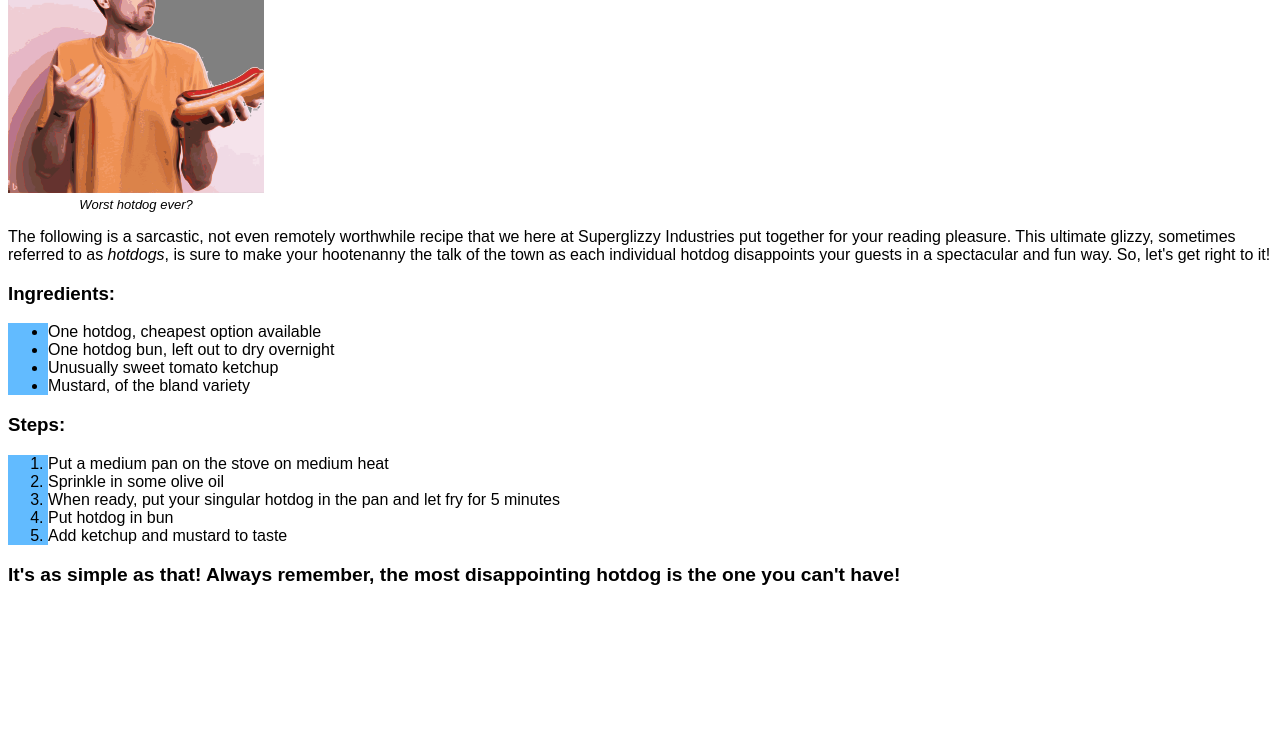
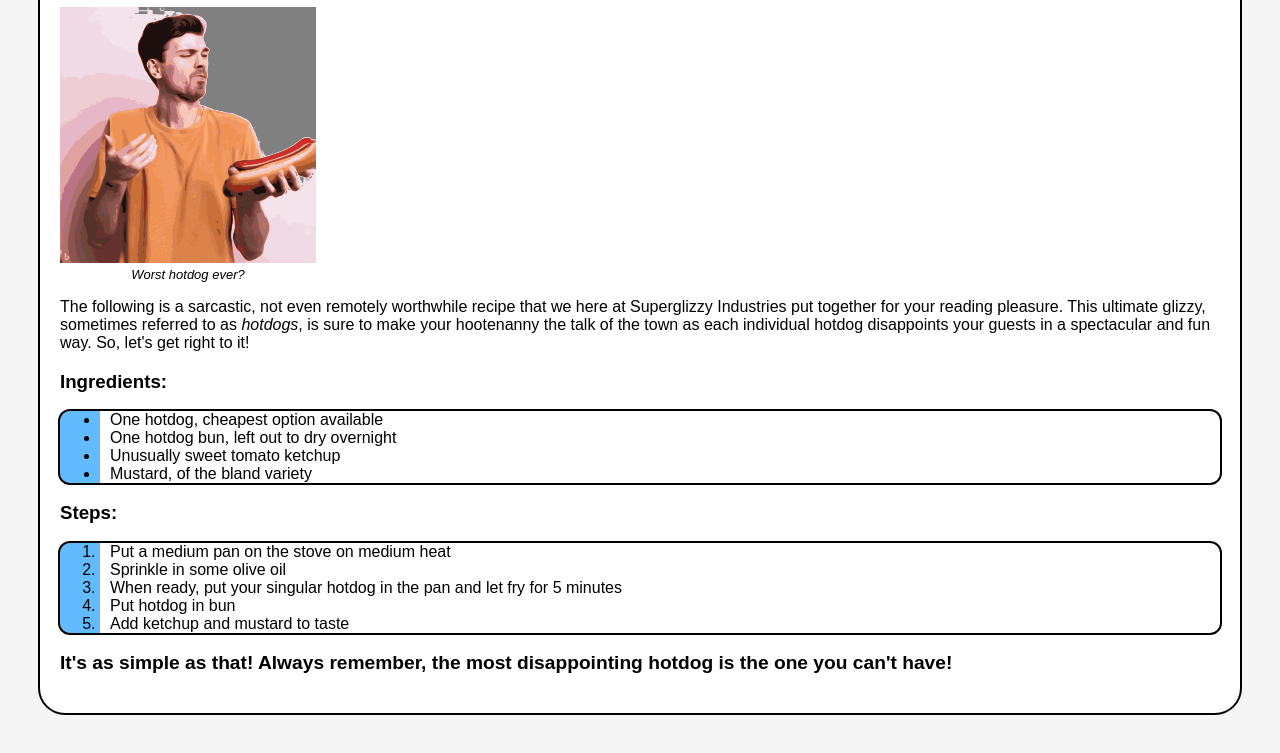
Before and after one commit to eSportsRat/odin-recipes, a plain HTML site: page recipes/glizzies.html in a window 1280 px wide. Shown: the part 143-896 px from the top of the page. Before the commit the page ends 800 px from the top, so only its background shows below. Drawn offline with Linux system fonts and the light colour scheme.

Commit message:
Improve formatting of style.css, improve styles

```diff
--- a/recipes/glizzies.html
+++ b/recipes/glizzies.html
@@ -6,6 +6,7 @@
         <link rel="stylesheet" href="style.css">
     </head>
     <body>
+        <div id="background">
         <p>
         <h1>The <em>best</em> glizzy recipe on the internet</h1>
         <div class="item">
@@ -16,19 +17,20 @@
         <p>The following is a sarcastic, not even remotely worthwhile recipe that we here at Superglizzy Industries put together for your reading pleasure. This ultimate glizzy, sometimes referred to as <em>hotdogs</em>, is sure to make your hootenanny the talk of the town as each individual hotdog disappoints your guests in a spectacular and fun way. So, let's get right to it!</p>
         <h3>Ingredients:</h3>
         <ul>
-            <li>One hotdog, cheapest option available</li>
-            <li>One hotdog bun, left out to dry overnight</li>
-            <li>Unusually sweet tomato ketchup</li>
-            <li>Mustard, of the bland variety</li>
+            <li class="item">One hotdog, cheapest option available</li>
+            <li class="item">One hotdog bun, left out to dry overnight</li>
+            <li class="item">Unusually sweet tomato ketchup</li>
+            <li class="item">Mustard, of the bland variety</li>
         </ul>
         <h3>Steps:</h3>
         <ol>
-            <li>Put a medium pan on the stove on medium heat</li>
-            <li>Sprinkle in some olive oil</li>
-            <li>When ready, put your singular hotdog in the pan and let fry for 5 minutes</li>
-            <li>Put hotdog in bun</li>
-            <li>Add ketchup and mustard to taste</li>
+            <li class="item">Put a medium pan on the stove on medium heat</li>
+            <li class="item">Sprinkle in some olive oil</li>
+            <li class="item">When ready, put your singular hotdog in the pan and let fry for 5 minutes</li>
+            <li class="item">Put hotdog in bun</li>
+            <li class="item">Add ketchup and mustard to taste</li>
         </ol>
         <p class="closing">It's as simple as that! Always remember, the most disappointing hotdog is the one you can't have!</p>
+        </div>
     </body>
 </html>
--- a/recipes/style.css
+++ b/recipes/style.css
@@ -1,11 +1,17 @@
+body {
+    margin: 40px; background-color: whitesmoke; border-radius: 25px;
+}
+#background {
+    background-color: white; border-radius: 25px; padding: 20px; outline: 2px solid black;
+}
 h1 {
-    background-color: #62bbff; color: white;
+    background-color: #62bbff; color: white; padding-left: 10px; padding-top: 10px; border-radius: 10px;
 }
 ul, ol {
-    background-color: #62bbff;
+    background-color: #62bbff; outline: 2px solid black; border-radius: 10px;
 }
-li {
-    background-color: white;
+ul li, ol li {
+    background-color: white; padding-left: 10px;
 }
 h5 {
     vertical-align: text-top;
--- a/style.css
+++ b/style.css
@@ -1,10 +1,37 @@
-.header {
-    background-color: #62bbfe; text-indent: 5px ; color: white;
+body {
+    margin: 40px; background-color: whitesmoke; border-radius: 25px;
 }
-
-ul {
-    background-color: #62bbfe;
+#background {
+    background-color: white; border-radius: 25px; padding: 20px; outline: 2px solid black;
+}
+h1 {
+    background-color: #62bbff; color: white; padding-left: 10px; border-radius: 10px;
+}
+ul, ol {
+    background-color: #62bbff; outline: 2px solid black; border-radius: 10px;
 }
 li {
-    background-color: white;
+    background-color: white; padding-left: 10px;
 }
+h5 {
+    vertical-align: text-top;
+}
+div.item {
+    vertical-align: top;
+    display: inline-block;
+    text-align: center;
+    width: 256px;
+}
+img {
+    width: 256px;
+    background-color: grey;
+}
+.caption {
+    display: block; font-style: italic; font-size: small;
+}
+body {
+    font-family: Arial, Helvetica, sans-serif; font-size: medium;
+}
+.closing {
+    font-size: larger; font-weight: bold;
+}
```
Also changed, not shown: index.html (+8 -6 lines), recipes/air.html (+9 -7 lines), recipes/treebark.html (+10 -8 lines).
